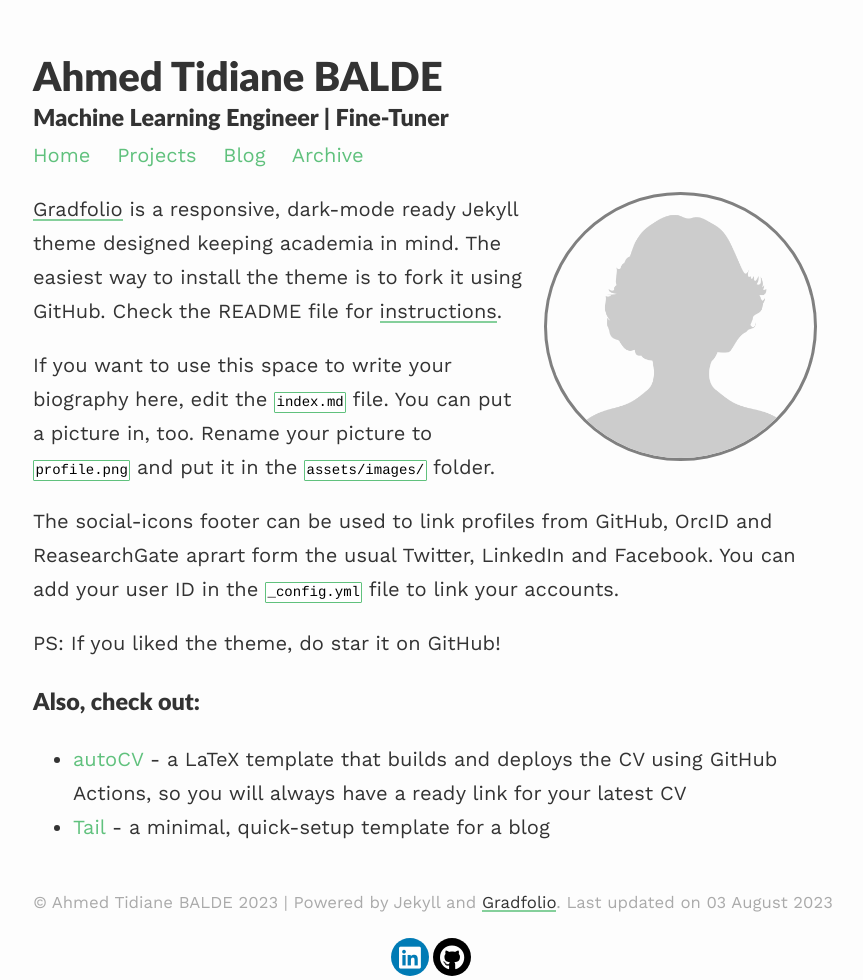
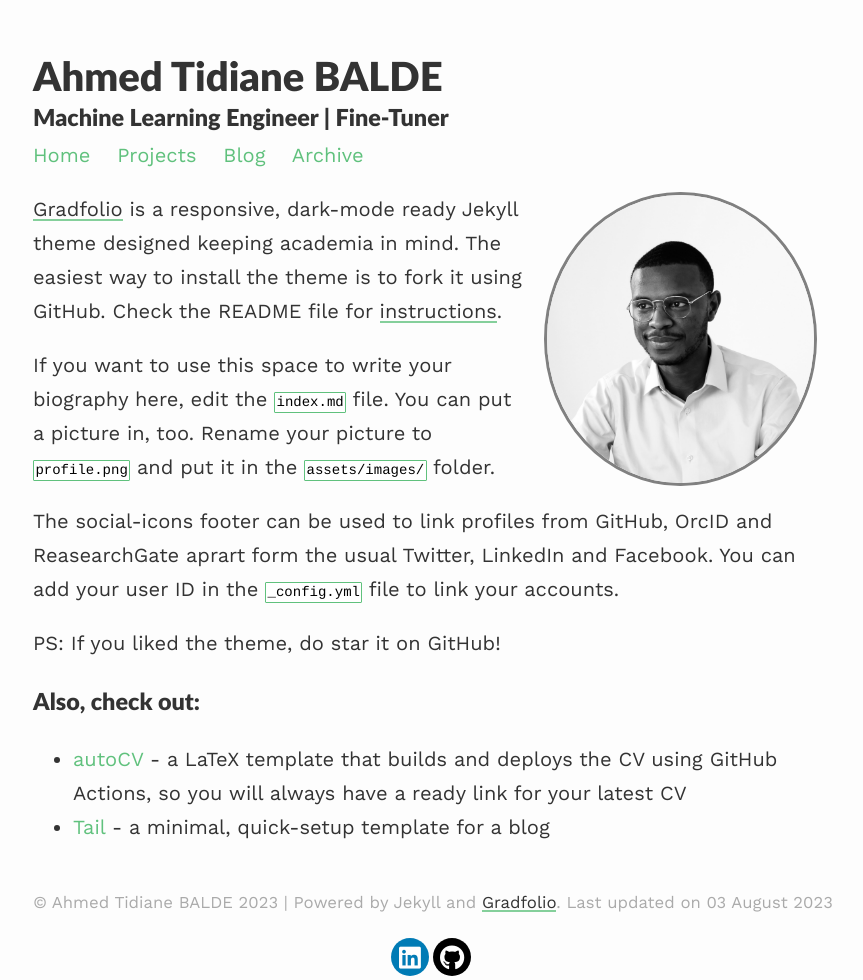
Before and after one commit to ATidiane/gradfolio, a Jekyll site: the page built from index.md, in a window 1280 px wide. Shown: the whole page, without its empty margins (207-1070 px from the left). Built offline with Jekyll 4.4.1, drawn with Linux system fonts in a browser that asks for light colours; nearby versions of some CDN libraries.

Commit message:
Update index.md

```diff
--- a/index.md
+++ b/index.md
@@ -3,7 +3,7 @@ layout: about
 permalink: /
 profile:
   align: right
-  image: profile.png
+  image: tidzo_profile.jpg
 published: true
 ---
 
```
